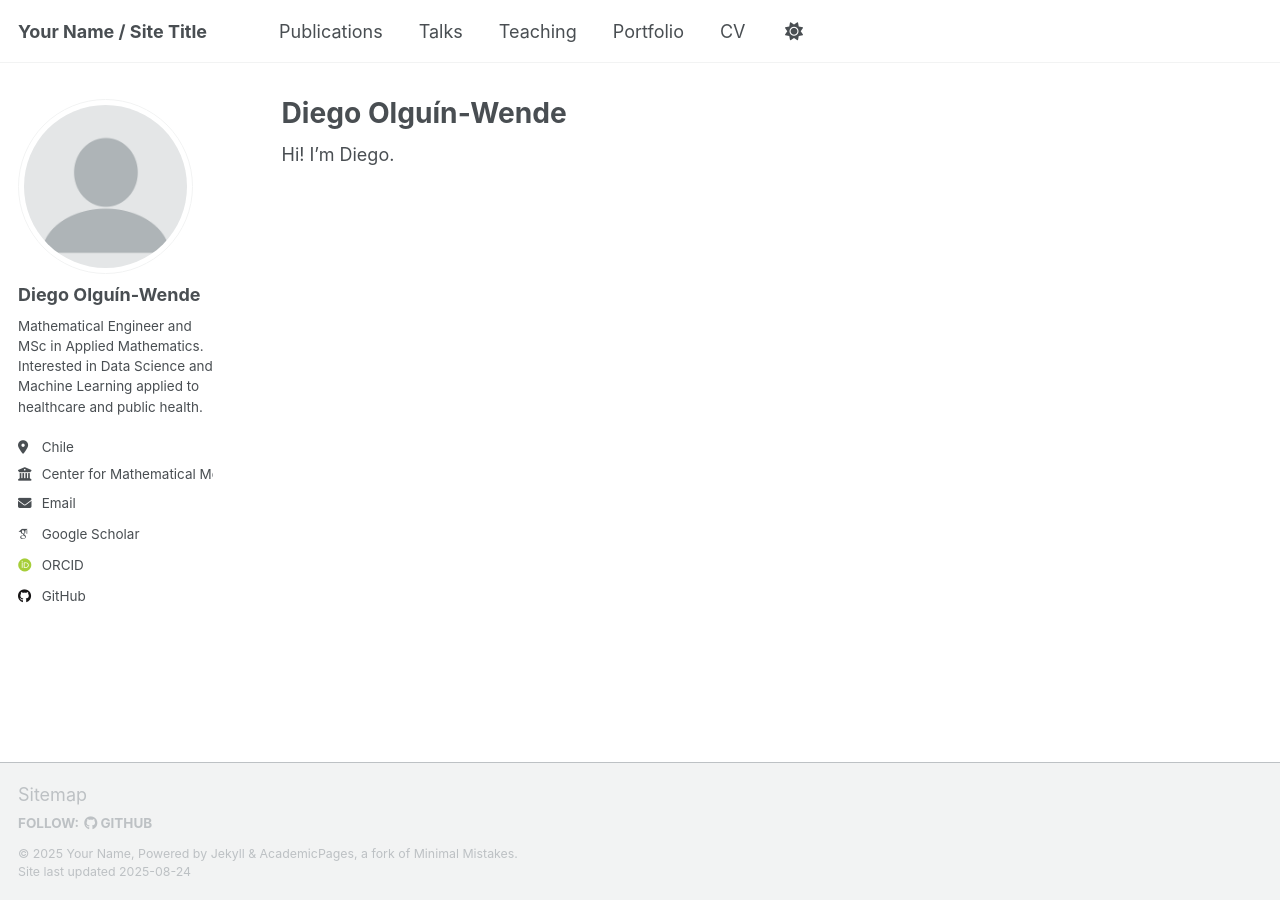
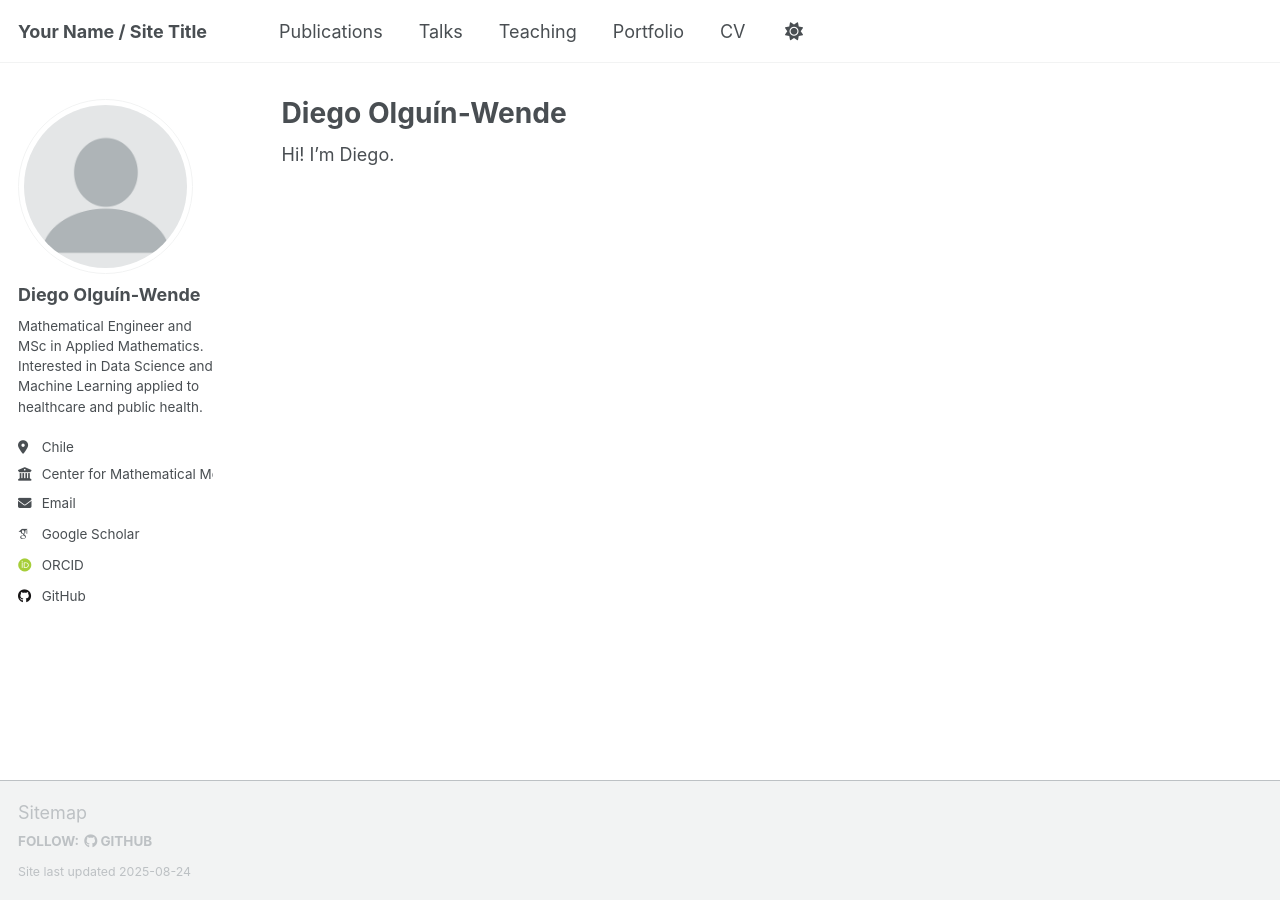
Before and after one commit to diegoolguinw/diegoolguinw.github.io, a Jekyll site: the page built from _pages/about.md, in a window 1280 px wide. Built offline with Jekyll 4.4.1, drawn with Linux system fonts in a browser that asks for light colours; some web fonts are replaced; a script that is not in the unit is left out.

Commit message:
Update footer to remove powered by links

```diff
--- a/_includes/footer.html
+++ b/_includes/footer.html
@@ -20,6 +20,5 @@
 {% endif %}
 
 <div class="page__footer-copyright">
-  &copy; {{ site.time | date: '%Y' }} {{ site.name | default: site.title }}, {{ site.data.ui-text[site.locale].powered_by | default: "Powered by" }} <a href="http://jekyllrb.com" rel="nofollow">Jekyll</a> &amp; <a href="https://github.com/academicpages/academicpages.github.io">AcademicPages</a>, a fork of <a href="https://mademistakes.com/work/minimal-mistakes-jekyll-theme/" rel="nofollow">Minimal Mistakes</a>.<br />
   Site last updated {{ "now" | date: '%Y-%m-%d' }}
 </div>
```
